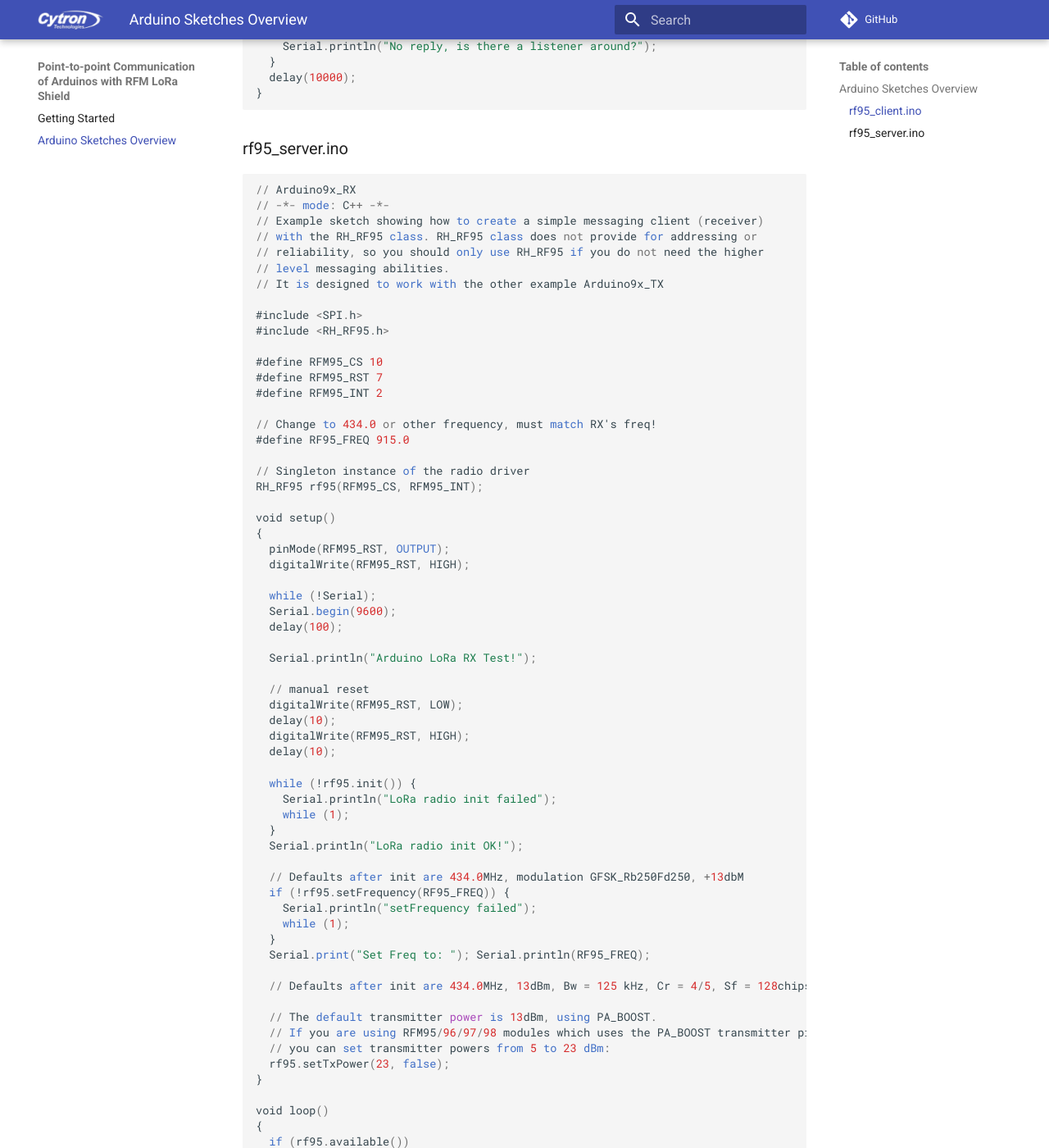
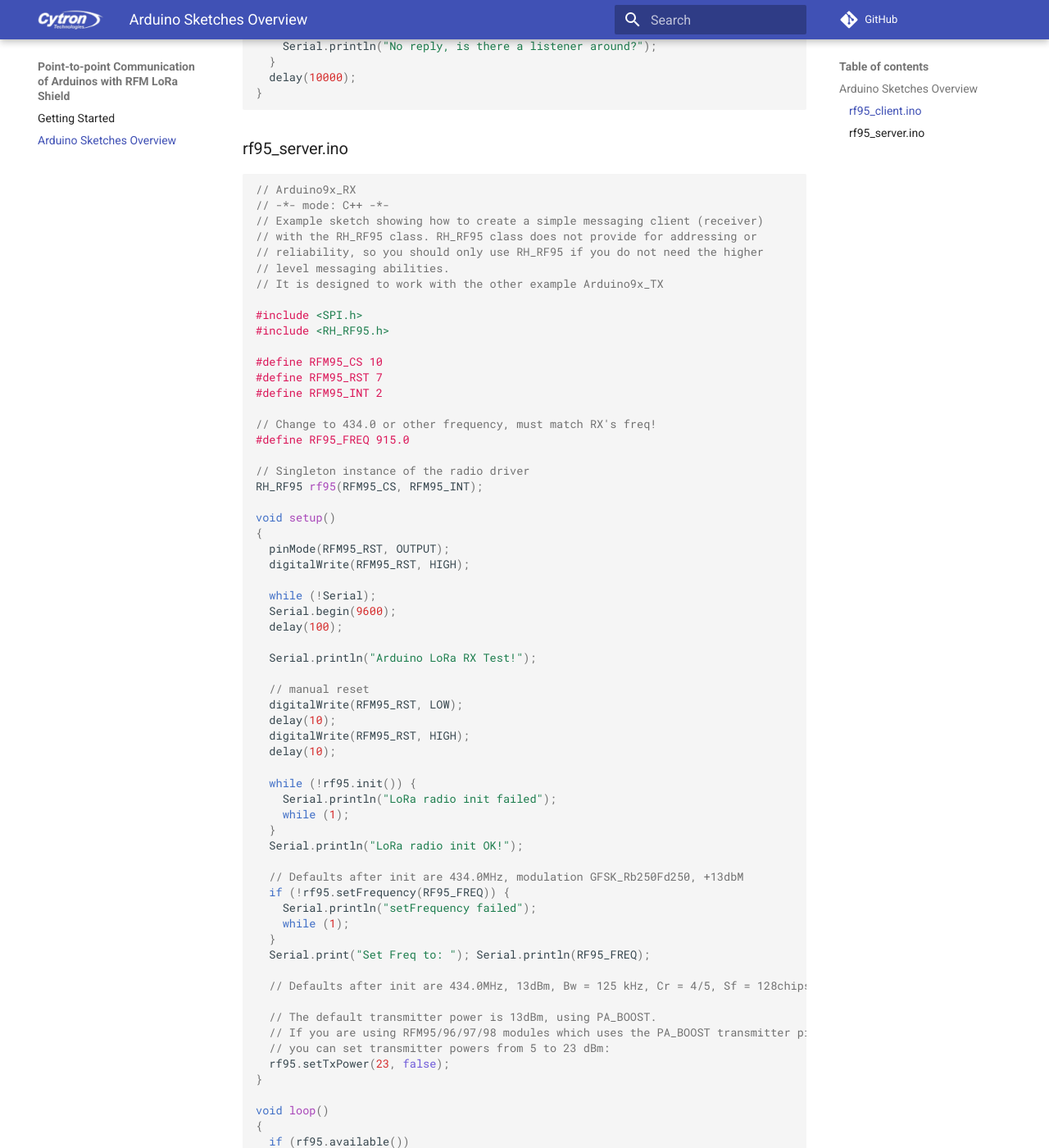
Before and after one commit to CytronTechnologies/RFM-LoRa-Shield-Examples, an MkDocs documentation site: the page built from docs/Arduino-Sketches-Overview.md, in a window 1280 px wide and 1400 px high, scrolled down 2143 px. Shown: the whole window at 82% size. Built offline with MkDocs 1.6.1 and Material for MkDocs 9.7.7, drawn with Linux system fonts in a browser that asks for light colours; comment, search, counter and statistics services are not loaded; old or Windows-style settings are respelled for this version of MkDocs; some of the changed text lies outside the part shown.

Commit message:
updated docs

````diff
--- a/docs/Arduino-Sketches-Overview.md
+++ b/docs/Arduino-Sketches-Overview.md
@@ -1,7 +1,7 @@
 ## Arduino Sketches Overview
 
 ### rf95_client.ino ###
-```
+``` c++
 // LoRa 9x_TX
 // -*- mode: C++ -*-
 // Example sketch showing how to create a simple messaging client (transmitter)
@@ -110,7 +110,7 @@ void loop()
 ```
 
 ### rf95_server.ino ###
-```
+``` c++
 // Arduino9x_RX
 // -*- mode: C++ -*-
 // Example sketch showing how to create a simple messaging client (receiver)
````
Also changed, not shown: docs/index.md (+4 -0 lines).
